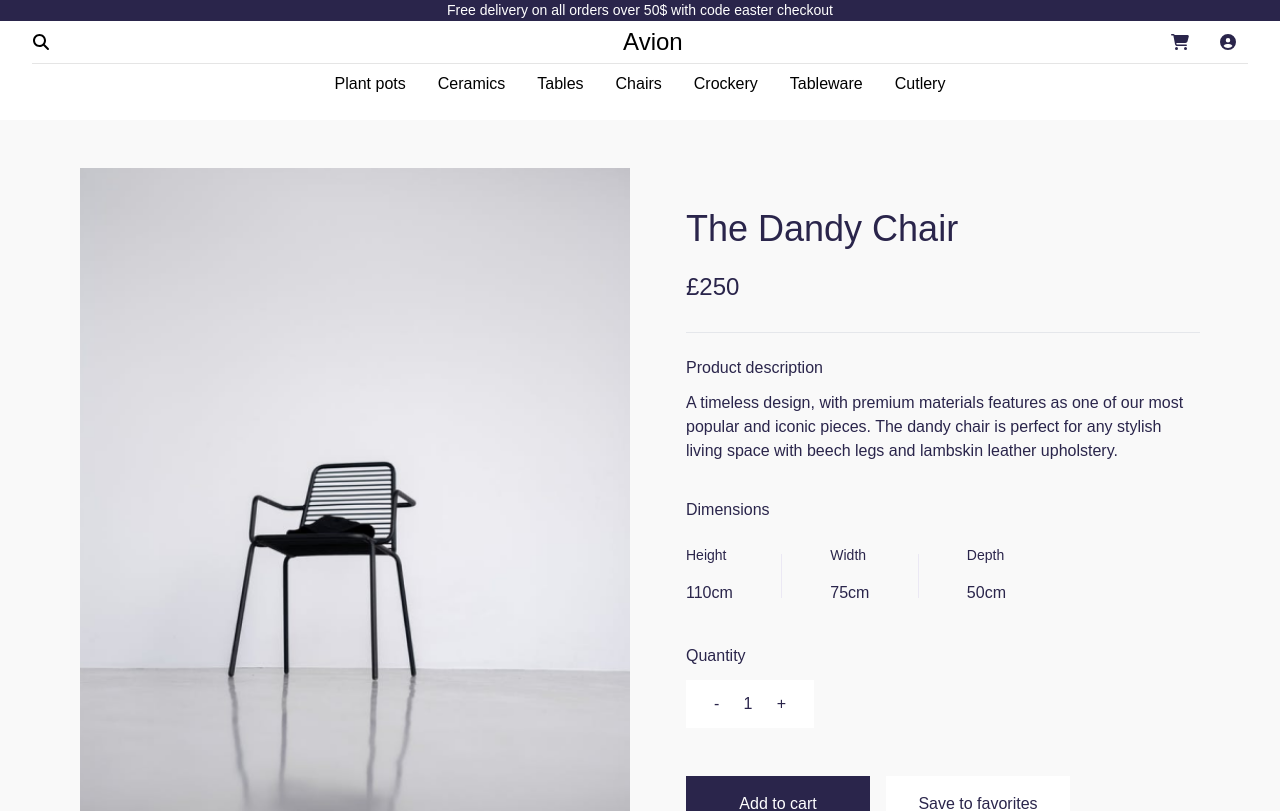
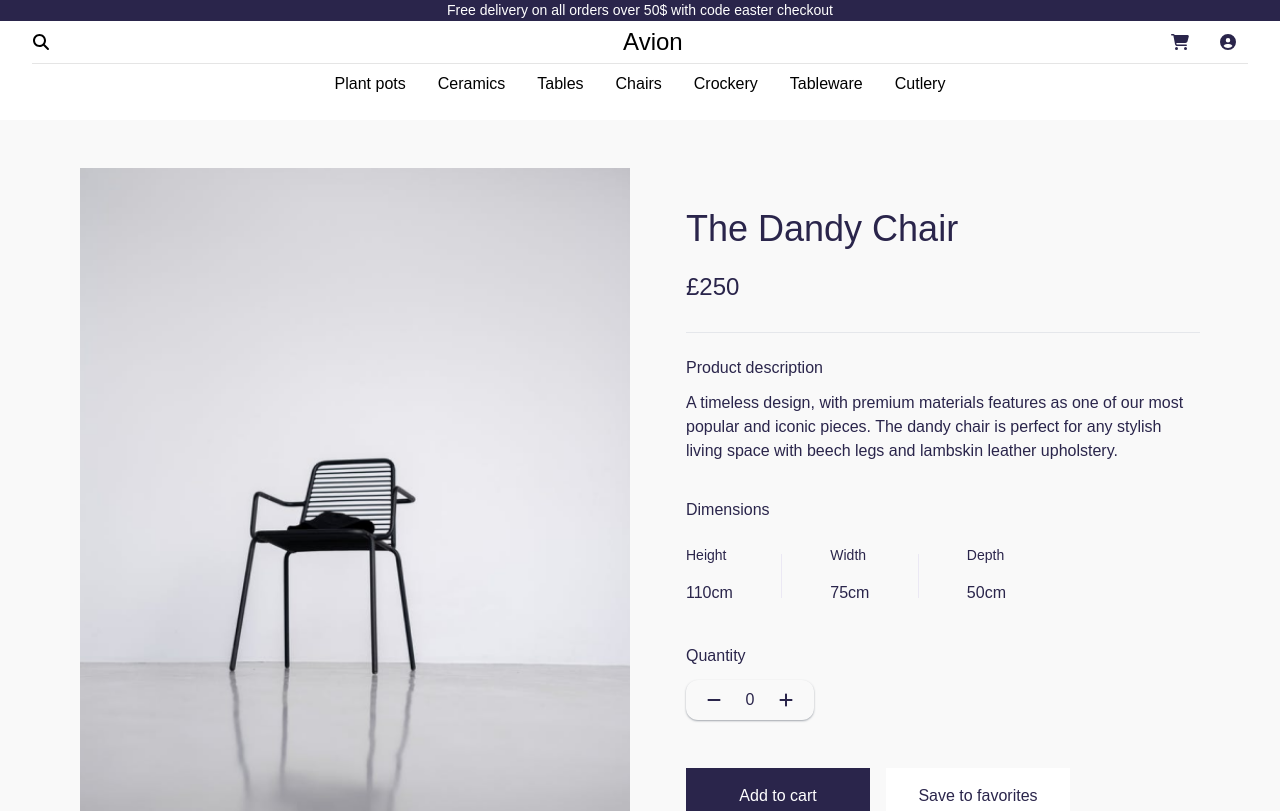
Before and after one commit to vuhuy172dh/ecommerce-website, a React (Create React App) app: page /ProductDetail in a window 1280 px wide. Shown: the top 811 px of the page. Built offline with nearby package versions, Linux system fonts and the light colour scheme; a web font is replaced by a local one.

Commit message:
add counter component and update

```diff
--- /dev/null
+++ b/src/components/counter.jsx
@@ -0,0 +1,37 @@
+import { FontAwesomeIcon } from '@fortawesome/react-fontawesome'
+import { faMinus, faPlus } from '@fortawesome/free-solid-svg-icons'
+import { useState } from 'react'
+
+function Counter() {
+  let [count, setCount] = useState(0)
+
+  const increaseCount = () => {
+    setCount(count + 1)
+  }
+
+  const decreaseCount = () => {
+    setCount(count - 1)
+  }
+
+  return (
+    <div className="min-w-fit min-h-fit p-2 flex justify-center items-center gap-5 rounded-xl bg-light_grey border-border_grey shadow-sm shadow-gray-600/50">
+      <div className="w-6 h-6 flex justify-center items-center hover:bg-border_dark rounded-full cursor-pointer">
+        <FontAwesomeIcon
+          icon={faMinus}
+          className="m-auto"
+          onClick={decreaseCount}
+        />
+      </div>
+      <div className="">{count}</div>
+      <div className="w-6 h-6 flex justify-center items-center hover:bg-border_dark rounded-full cursor-pointer">
+        <FontAwesomeIcon
+          icon={faPlus}
+          className="m-auto"
+          onClick={increaseCount}
+        />
+      </div>
+    </div>
+  )
+}
+
+export default Counter
--- a/src/components/productCartList.jsx
+++ b/src/components/productCartList.jsx
@@ -1,6 +1,7 @@
 import React from 'react'
 import { FontAwesomeIcon } from '@fortawesome/react-fontawesome'
 import { faPlus, faMinus } from '@fortawesome/free-solid-svg-icons'
+import Counter from './counter'
 
 const productCartList = ({ cartItems }) => {
   return cartItems.map(({ id, name, detail, price, imgUrl }) => (
@@ -22,25 +23,15 @@ const productCartList = ({ cartItems }) => {
             <p className="text-[14px] py-2">{detail}</p>
             <p className="text-[16px]">${price}</p>
           </div>
-          <div className="ml-6 flex laptop:hidden">
-            <div className="w-[24px] h-[24px] rounded-full hover:cursor-pointer hover:bg-border_grey flex align-middle justify-center">
-              <FontAwesomeIcon icon={faMinus} className="m-auto" />
-            </div>
-            <div className="mx-5">1</div>
-            <div className="w-[24px] h-[24px] rounded-full hover:cursor-pointer hover:bg-border_grey flex align-middle justify-center">
-              <FontAwesomeIcon icon={faPlus} className="m-auto" />
-            </div>
+          {/* counter */}
+          <div className="w-fit laptop:hidden">
+            <Counter />
           </div>
         </div>
       </div>
       <div className="hidden laptop:flex items-center">
-        <div className="w-[24px] h-[24px] rounded-full hover:cursor-pointer hover:bg-border_grey flex align-middle justify-center">
-          <FontAwesomeIcon icon={faMinus} className="m-auto" />
-        </div>
-        <span className="mx-5">1</span>
-        <div className="w-[24px] h-[24px] rounded-full hover:cursor-pointer hover:bg-border_grey flex align-middle justify-center">
-          <FontAwesomeIcon icon={faPlus} className="m-auto" />
-        </div>
+        {/* counter */}
+        <Counter />
       </div>
       <div className="hidden laptop:flex items-center">
         <p>$ {price}</p>
--- a/src/pages/productDetail.jsx
+++ b/src/pages/productDetail.jsx
@@ -5,6 +5,7 @@ import EmailField from '../components/emailField'
 // Sample img
 import DandyChairImg from '../assets/images/DandyChair.png'
 import WhiteRoomImg from '../assets/images/features3.png'
+import Counter from '../components/counter'
 
 function ProductDetailPage() {
   return (
@@ -64,11 +65,7 @@ function ProductDetailPage() {
           {/* Stepper */}
           <div className="mt-7 laptop:w-32 laptop:mt-10">
             <h5 className="text-h5 mb-3 ">Quantity</h5>
-            <div className="px-4 flex justify-between items-center bg-white">
-              <button className="p-3">-</button>
-              <span className="font-satoshi">1</span>
-              <button className="p-3">+</button>
-            </div>
+            <Counter />
           </div>
           {/* Group btn */}
           <div className="gap-4 flex flex-col laptop:items-center mt-8 mb-8 laptop:mt-12 laptop:w-96 laptop:flex-row-reverse">
```
